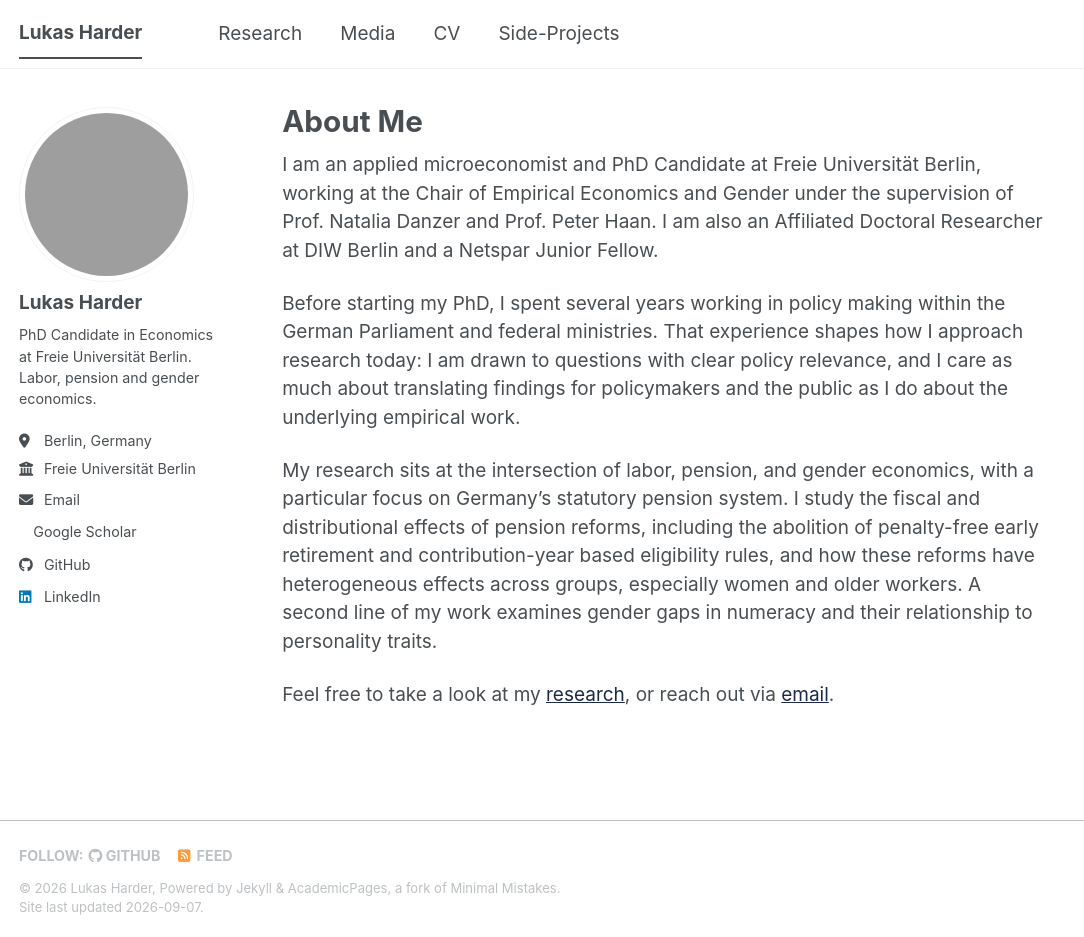
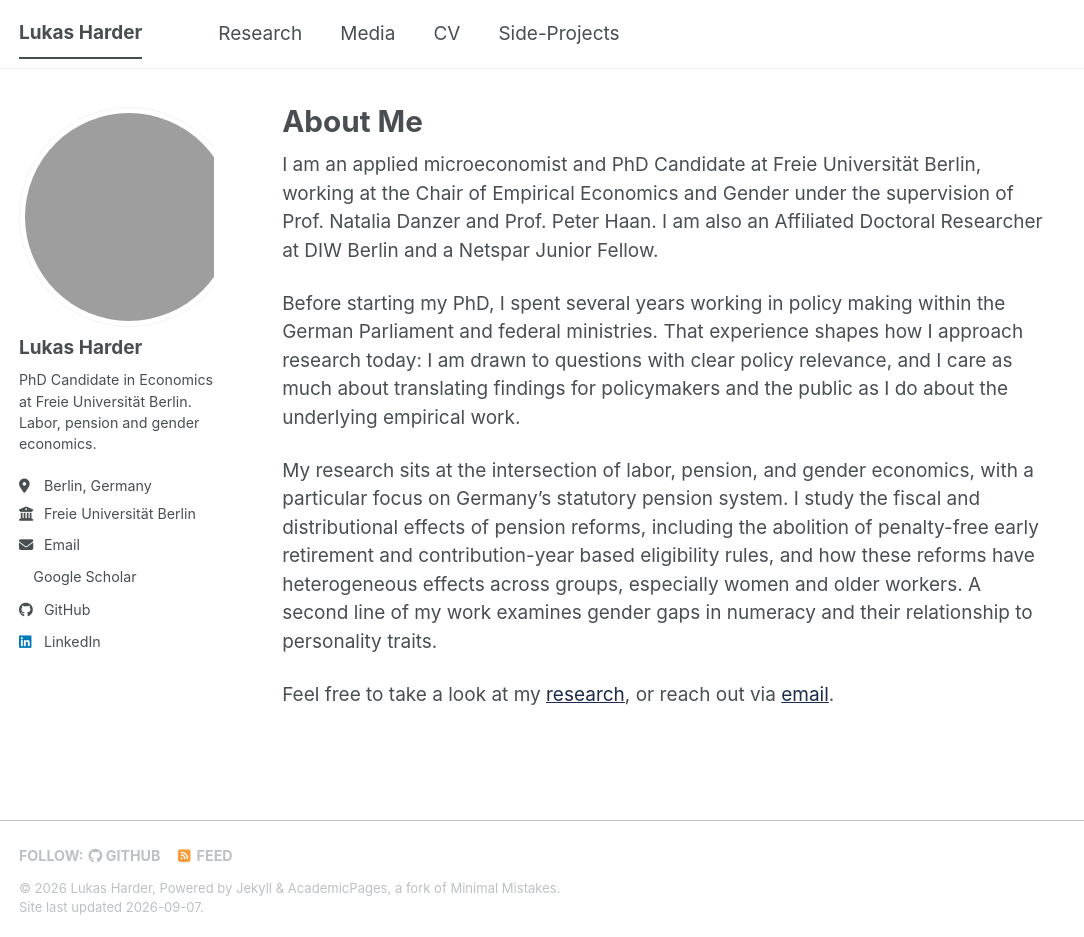
Before and after one commit to lukasharder/lukasharder.github.io, a Jekyll site: the page built from _pages/about.md, in a window 1280 px wide and 937 px high. Shown: the whole window, without its empty margins (0-1084 px from the left). Built offline with Jekyll 4.4.1, drawn with Linux system fonts in a browser that asks for light colours; a style sheet for code colours, icons or effects is not loaded.

Commit message:
Adjust dark theme colors and avatar image sizes
Updated styles for dark theme and adjusted avatar image dimensions.

```diff
--- a/assets/css/main.scss
+++ b/assets/css/main.scss
@@ -47,18 +47,40 @@
   --global-masthead-link-color-hover: #1B2A4A;
 }
 
+/* Force the light theme's colors even if the visitor's OS/browser is set to
+   dark mode, or if the dark-mode toggle was ever triggered. This keeps the
+   site's background reliably white instead of the theme's dark gray. */
+html[data-theme="dark"] {
+  --global-base-color: #1B2A4A;
+  --global-bg-color: #ffffff;
+  --global-footer-bg-color: #ffffff;
+  --global-border-color: #d6d8da;
+  --global-dark-border-color: #bdc1c4;
+  --global-code-background-color: #fafafa;
+  --global-code-text-color: #3f4245;
+  --global-fig-caption-color: #838383;
+  --global-link-color: #1B2A4A;
+  --global-link-color-hover: #35507d;
+  --global-link-color-visited: #1B2A4A;
+  --global-masthead-link-color: #494949;
+  --global-masthead-link-color-hover: #1B2A4A;
+  --global-text-color: #494949;
+  --global-text-color-light: #7a8288;
+  --global-thead-color: #eeeeee;
+}
+
 .author__avatar img {
-  max-width: 100px !important;
-  width: 100px;
-  height: 100px;
+  max-width: 150px !important;
+  width: 150px;
+  height: 150px;
   object-fit: cover;
 }
 
 @media (min-width: 1024px) {
   .author__avatar img {
-    max-width: 175px !important;
-    width: 175px;
-    height: 175px;
+    max-width: 220px !important;
+    width: 220px;
+    height: 220px;
   }
 }
 
```
